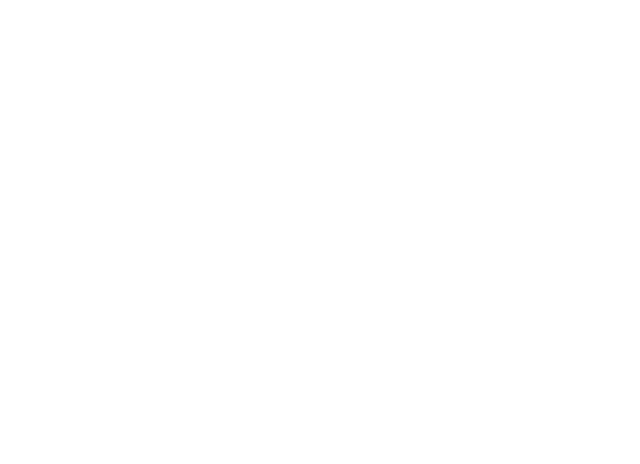
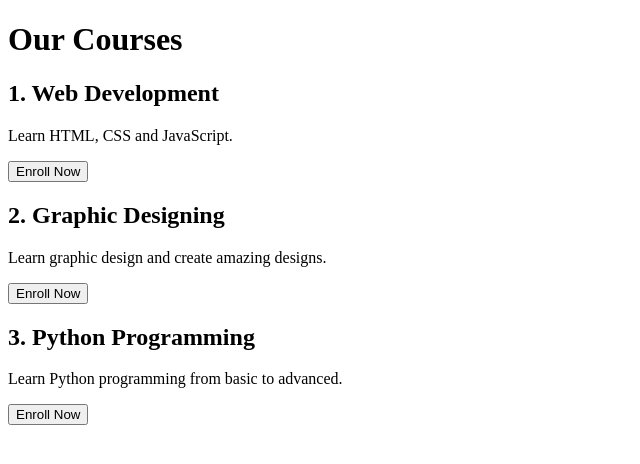
Before and after one commit to HashmiSahab852/CampusConnectAptechAssignment, a plain HTML site: page courses.html in a window 1280 px wide. Shown: the whole page, without its empty margins (0-640 px from the left). Drawn offline with Linux system fonts and the light colour scheme.

Commit message:
changes related to courses

```diff
--- a/courses.html
+++ b/courses.html
@@ -1,11 +1,26 @@
+
 <!DOCTYPE html>
 <html lang="en">
 <head>
     <meta charset="UTF-8">
     <meta name="viewport" content="width=device-width, initial-scale=1.0">
-    <title>Document</title>
+    <title>Our Courses</title>
 </head>
 <body>
 
+    <h1>Our Courses</h1>
+
+    <h2>1. Web Development</h2>
+    <p>Learn HTML, CSS and JavaScript.</p>
+    <button>Enroll Now</button>
+
+    <h2>2. Graphic Designing</h2>
+    <p>Learn graphic design and create amazing designs.</p>
+    <button>Enroll Now</button>
+
+    <h2>3. Python Programming</h2>
+    <p>Learn Python programming from basic to advanced.</p>
+    <button>Enroll Now</button>
+
 </body>
 </html>
```
